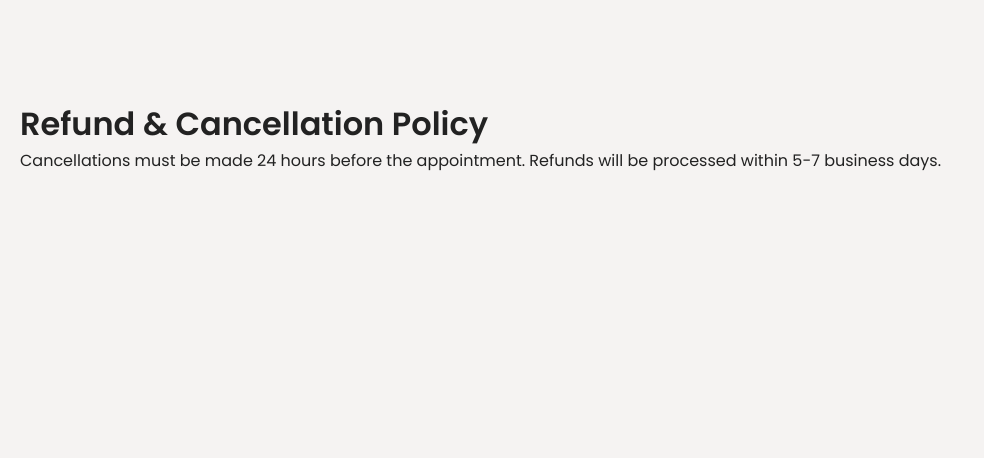
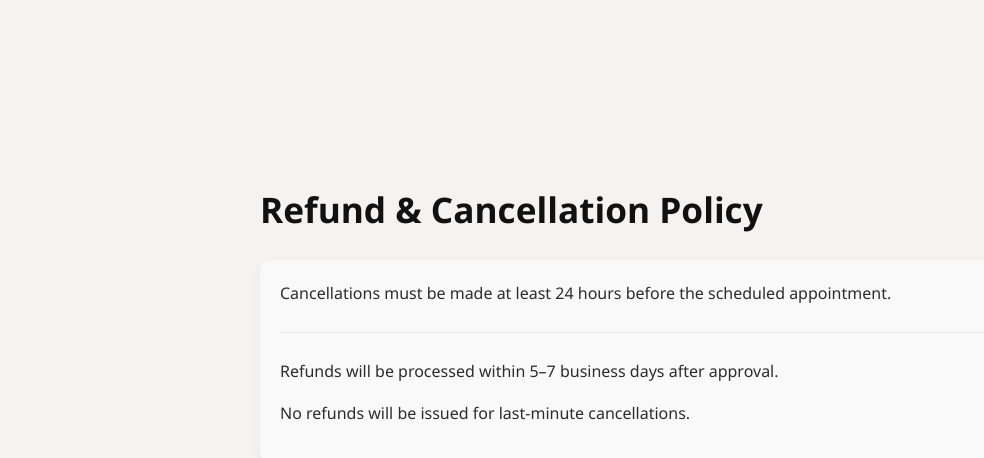
Before and after one commit to vincenzo0105/Anita-Makeover, a React (Vite) app in the folder makeup-artist-frontend/: page /refund-policy in a window 1280 px wide. Shown: the top 458 px of the page, without its empty margins (0-984 px from the left). Built offline with nearby package versions, Linux system fonts and the light colour scheme.

Commit message:
refundpolicy and contact css added

```diff
--- a/makeup-artist-frontend/src/index.css
+++ b/makeup-artist-frontend/src/index.css
@@ -2829,3 +2829,149 @@ textarea {
     font-size: 1.5rem;
   }
 }
+
+
+
+/* Main container */
+.contact-container {
+  max-width: 700px;
+  margin: 80px auto;
+  padding: 20px;
+  text-align: center;
+  color: #2c2c2c;
+  font-family: 'Segoe UI', Tahoma, Geneva, Verdana, sans-serif;
+}
+
+/* Heading */
+.contact-container h1 {
+  font-size: 2.2rem;
+  margin-bottom: 20px;
+  color: #111;
+}
+
+/* Contact box */
+.contact-card {
+  background: #f9f9f9;
+  padding: 25px;
+  border-radius: 12px;
+  margin-top: 20px;
+  box-shadow: 0 4px 12px rgba(0,0,0,0.05);
+}
+
+/* Text */
+.contact-card p {
+  font-size: 1rem;
+  margin: 10px 0;
+  color: #444;
+}
+
+/* Highlight labels */
+.contact-card strong {
+  color: #111;
+}
+
+/* Hover effect (optional subtle touch) */
+.contact-card:hover {
+  transform: translateY(-2px);
+  transition: 0.3s ease;
+}
+
+/* Tablet */
+@media (max-width: 768px) {
+  .contact-container {
+    margin: 50px 15px;
+  }
+
+  .contact-container h1 {
+    font-size: 1.8rem;
+  }
+}
+
+/* Mobile */
+@media (max-width: 480px) {
+  .contact-container {
+    margin: 40px 10px;
+  }
+
+  .contact-container h1 {
+    font-size: 1.5rem;
+  }
+
+  .contact-card {
+    padding: 20px;
+  }
+
+  .contact-card p {
+    font-size: 0.95rem;
+  }
+}
+
+
+/* Main container */
+.refund-container {
+  max-width: 800px;
+  margin: 80px auto;
+  padding: 20px;
+  color: #2c2c2c;
+  line-height: 1.7;
+  font-family: 'Segoe UI', Tahoma, Geneva, Verdana, sans-serif;
+}
+
+/* Heading */
+.refund-container h1 {
+  font-size: 2.2rem;
+  margin-bottom: 20px;
+  color: #111;
+}
+
+/* Paragraph */
+.refund-container p {
+  font-size: 1rem;
+  margin-bottom: 15px;
+}
+
+/* Highlight box */
+.refund-box {
+  background: #f9f9f9;
+  padding: 20px;
+  border-radius: 10px;
+  margin-top: 20px;
+  box-shadow: 0 4px 10px rgba(0,0,0,0.05);
+}
+
+/* Divider */
+.refund-divider {
+  height: 1px;
+  background: #e5e5e5;
+  margin: 25px 0;
+}
+
+/* Tablet */
+@media (max-width: 768px) {
+  .refund-container {
+    margin: 50px 15px;
+  }
+
+  .refund-container h1 {
+    font-size: 1.8rem;
+  }
+
+  .refund-container p {
+    font-size: 0.95rem;
+  }
+}
+
+/* Mobile */
+@media (max-width: 480px) {
+  .refund-container {
+    margin: 40px 10px;
+  }
+
+  .refund-container h1 {
+    font-size: 1.5rem;
+  }
+
+  .refund-box {
+    padding: 15px;
+  }
+}
--- a/makeup-artist-frontend/src/pages/Contact.jsx
+++ b/makeup-artist-frontend/src/pages/Contact.jsx
@@ -1,9 +1,15 @@
+
+
 export default function Contact() {
   return (
-    <div style={{ padding: "20px" }}>
+    <div className="contact-container">
       <h1>Contact Us</h1>
-      <p>Email: your@email.com</p>
-      <p>Phone: 9876543210</p>
+
+      <div className="contact-card">
+        <p><strong>Email:</strong> omk145593@email.com</p>
+        <p><strong>Phone:</strong> +91 8369394088</p>
+        <p><strong>Location:</strong> Kalyan West</p>
+      </div>
     </div>
   );
 }
--- a/makeup-artist-frontend/src/pages/RefundPolicy.jsx
+++ b/makeup-artist-frontend/src/pages/RefundPolicy.jsx
@@ -1,11 +1,25 @@
+
+
 export default function RefundPolicy() {
   return (
-    <div style={{ padding: "20px" }}>
+    <div className="refund-container">
       <h1>Refund & Cancellation Policy</h1>
-      <p>
-        Cancellations must be made 24 hours before the appointment.
-        Refunds will be processed within 5-7 business days.
-      </p>
+
+      <div className="refund-box">
+        <p>
+          Cancellations must be made at least 24 hours before the scheduled appointment.
+        </p>
+
+        <div className="refund-divider"></div>
+
+        <p>
+          Refunds will be processed within 5–7 business days after approval.
+        </p>
+
+        <p>
+          No refunds will be issued for last-minute cancellations.
+        </p>
+      </div>
     </div>
   );
 }
```
